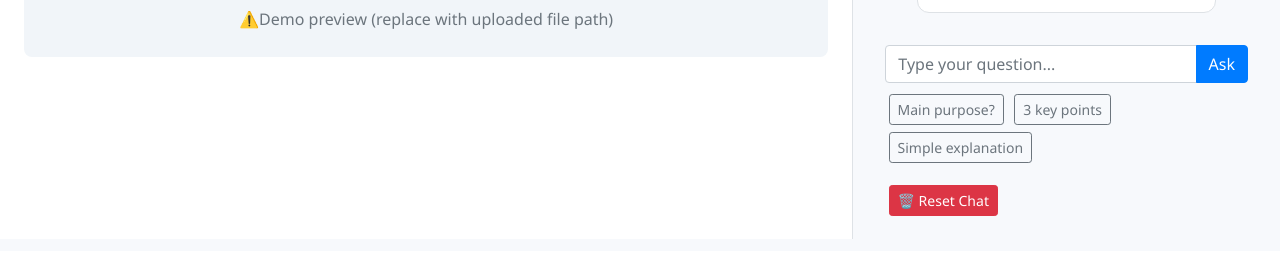
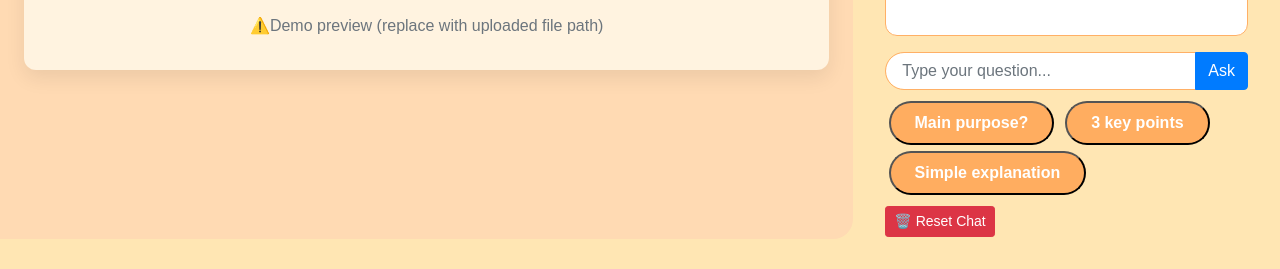
Before and after one commit to YuHan934/Hackathon, a PHP site: page /result.php in a window 1280 px wide. Shown: the part 561-830 px from the top of the page. Before the commit the page ends 800 px from the top, so only its background shows below. Run offline with PHP 8.4, Linux system fonts and the light colour scheme.

Commit message:
result.php

```diff
--- a/knowledgebase.dev-main/result.php
+++ b/knowledgebase.dev-main/result.php
@@ -51,13 +51,11 @@ if ($question) {
 
 // Handle Reset Chat
 if (isset($_POST['reset'])) {
-    $_SESSION['chat_history'] = []; // Only clear chat
-    // Keep uploadedFile and category intact
+    $_SESSION['chat_history'] = [];
     header("Location: " . $_SERVER['PHP_SELF']);
     exit;
 }
 ?>
-
 
 <!DOCTYPE html>
 <html lang="en">
@@ -65,24 +63,84 @@ if (isset($_POST['reset'])) {
 <meta charset="UTF-8">
 <title>Smart Summaries & Q&A | iFAST Smart Docs</title>
 <link rel="stylesheet" href="https://stackpath.bootstrapcdn.com/bootstrap/4.5.2/css/bootstrap.min.css">
+<style>
+:root {
+  --bg-color: #FFE6B3;
+  --text-color: #4A2C2A;
+  --card-bg: #FFDAB3;
+  --navbar-bg: #FFAD60;
+  --button-bg: #FF8050;
+  --button-text: #fff;
+}
 
-<style>
-body { font-family: 'Segoe UI', sans-serif; background: #f7f9fc; }
+/* Body */
+body { font-family: 'Poppins', sans-serif; background-color: var(--bg-color); color: var(--text-color); margin:0; }
 .container-fluid { height: 100vh; }
-.sidebar { background: #fff; padding: 1.5rem; height: 100vh; border-right: 1px solid #dee2e6; overflow-y: auto; }
-.preview-box { background: #f1f5f9; border-radius: 8px; padding: 10px; margin-bottom: 1rem; text-align: center; }
-iframe { width: 100%; height: 400px; border-radius: 8px; border: 1px solid #cbd5e0; }
-.main-content { padding: 2rem; overflow-y: auto; }
-.summary-box { background: #edf2f7; padding: 1.5rem; border-radius: 8px; margin-bottom: 2rem; }
-.chat-box { background: #fff; border: 1px solid #dee2e6; border-radius: 12px; padding: 1rem; max-width: auto; margin: 2rem; overflow-y: auto; max-height: 400px; }
-.message-row { display: flex; align-items: flex-start; margin-bottom: 1rem; }
-.avatar { margin-right: 0.5rem; font-size: 1.5rem; }
-.message { padding: 0.8rem 1rem; border-radius: 16px; max-width: auto; }
-.user { background: #d1e7ff; margin-left: auto; }
-.bot { background: #e2e8f0; }
-.suggested-questions { margin-top: 1rem; }
-.suggested-questions button { margin: 0.2rem; }
-.chat-controls { margin-top: 1rem; }
+
+/* Navbar */
+.navbar {
+  background-color: var(--navbar-bg);
+  border-radius: 0 0 20px 20px;
+  padding: 1rem 2rem;
+  box-shadow: 0 6px 15px rgba(0,0,0,0.1);
+}
+.navbar-brand { font-weight:700; font-size:1.8rem; color:#fff !important; }
+.navbar-brand small { font-weight:400; font-size:0.9rem; color:#FFF3E0; }
+.nav-link { color:#fff !important; }
+.nav-link:hover { color:#FFDAB3 !important; }
+
+/* Sidebar */
+.sidebar {
+  background-color: var(--card-bg);
+  padding: 1.5rem;
+  border-radius: 0 20px 20px 0;
+  height: 100vh;
+  overflow-y: auto;
+}
+.preview-box {
+  background-color:#FFF3E0;
+  border-radius:12px;
+  padding:1rem;
+  margin-bottom:1rem;
+  text-align:center;
+  box-shadow:0 8px 20px rgba(0,0,0,0.08);
+  transition: transform 0.4s ease;
+}
+.preview-box:hover { transform: scale(1.02); }
+iframe { width:100%; height:400px; border-radius:8px; border:1px solid #FFB066; }
+
+/* Main content */
+.main-content { padding:2rem; overflow-y:auto; }
+.summary-box { background: var(--card-bg); padding:1.5rem; border-radius:8px; margin-bottom:2rem; box-shadow:0 10px 20px rgba(0,0,0,0.08); width:auto; transition: all 0.4s ease; }
+.summary-box:hover { transform: scale(1.01) translateY(-2px); }
+
+/* Chat box */
+.chat-box {
+  background: #fff;
+  border:1px solid #FFB066;
+  border-radius:12px;
+  padding:1rem;
+  max-width:100%;
+  margin-bottom:1rem;
+  overflow-y:auto;
+  max-height:400px;
+  transition: all 0.5s ease;
+}
+.message-row { display:flex; align-items:flex-start; margin-bottom:1rem; opacity:0; transform: translateY(20px) scale(0.95); }
+.message { padding:0.8rem 1rem; border-radius:16px; max-width:auto; transition: all 0.5s ease; }
+.user { background:#d1e7ff; margin-left:auto; }
+.bot { background:#e2e8f0; }
+.avatar { margin-right:0.5rem; font-size:1.5rem; transform: scale(0); transition: all 0.5s ease; }
+
+/* Inputs & buttons */
+input[type="text"] { border-radius:50px; border:1px solid #FFB066; padding:0.5rem 1rem; width:100%; transition: all 0.3s ease; }
+input[type="text"]:focus { outline:none; box-shadow:0 0 8px rgba(255,128,80,0.3); border-color:#FF8050; }
+button { border-radius:50px; background-color: var(--button-bg); color: var(--button-text); font-weight:600; padding:0.5rem 1.5rem; transition:all 0.3s; }
+button:hover { transform:translateY(-2px) scale(1.05); box-shadow:0 5px 10px rgba(0,0,0,0.2); }
+
+/* Suggested questions buttons */
+.suggested-questions button { margin:0.2rem; border-radius:50px; background:#FFAD60; color:#fff; transition: all 0.3s ease; }
+.suggested-questions button:hover { background:#FF8050; transform: scale(1.05); }
 </style>
 </head>
 <body>
@@ -98,7 +156,6 @@ iframe { width: 100%; height: 400px; border-radius: 8px; border: 1px solid #cbd5
                 <?php $filePath = $uploadDir . $uploadedFile; ?>
                 <iframe src="https://mozilla.github.io/pdf.js/web/viewer.html?file=<?= urlencode($filePath) ?>"></iframe>
                 <p class="mt-2 text-muted">⚠️Demo preview (replace with uploaded file path)</p>
-
             </div>
         </div>
 
@@ -107,9 +164,8 @@ iframe { width: 100%; height: 400px; border-radius: 8px; border: 1px solid #cbd5
             <h3 class="mb-4">Smart Summaries & Q&A</h3>
 
             <!-- Summary Section -->
-            <div class="summary-box p-1 mb-3 shadow-sm rounded">
-                <h5 class="mb-3">🧠 AI-Generated Summary</h5>
-                <div class="summary-content" style="line-height:1.2; color:#2C3E50;">
+            <div class="summary-box">
+                <h5>🧠 AI-Generated Summary</h5>
                 <p><strong>Document:</strong> <?= htmlspecialchars($uploadedFile) ?></p>
                 <p><strong>Category:</strong> <?= htmlspecialchars($category) ?></p>
                 <hr>
@@ -119,8 +175,7 @@ iframe { width: 100%; height: 400px; border-radius: 8px; border: 1px solid #cbd5
                     <li>Point 2: Another essential detail.</li>
                     <li>Point 3: Key takeaway or insight.</li>
                 </ul>
-                    <p><strong>TL;DR:</strong> Covers main ideas, practical tips, and must-know info for quick understanding.</p>
-                </div>
+                <p><strong>TL;DR:</strong> Covers main ideas, practical tips, and must-know info.</p>
             </div>
 
             <!-- Q&A Section -->
@@ -128,11 +183,11 @@ iframe { width: 100%; height: 400px; border-radius: 8px; border: 1px solid #cbd5
                 <h5>💬 Q&A with Your Document</h5>
                 <?php if (!empty($_SESSION['chat_history'])): ?>
                     <?php foreach ($_SESSION['chat_history'] as $msg): ?>
-                        <div class="message-row new-message">
+                        <div class="message-row">
                             <div class="message user"><?= $msg['question'] ?> ❓</div>
                             <span class="avatar">🤔</span>
                         </div>
-                        <div class="message-row new-message">
+                        <div class="message-row">
                             <span class="avatar">🤖</span>
                             <div class="message bot"><?= $msg['answer'] ?></div>
                         </div>
@@ -149,7 +204,7 @@ iframe { width: 100%; height: 400px; border-radius: 8px; border: 1px solid #cbd5
                 <div class="input-group">
                     <input type="text" name="question" class="form-control" placeholder="Type your question..." required>
                     <div class="input-group-append">
-                        <button class="btn btn-primary">Ask</button>
+                        <button type="submit" class="btn btn-primary">Ask</button>
                     </div>
                 </div>
             </form>
@@ -159,59 +214,58 @@ iframe { width: 100%; height: 400px; border-radius: 8px; border: 1px solid #cbd5
                 <form method="POST" action="result.php">
                     <input type="hidden" name="docFile" value="<?= htmlspecialchars($uploadedFile) ?>">
                     <input type="hidden" name="category" value="<?= htmlspecialchars($category) ?>">
-                    <button name="question" value="What is the main purpose?" class="btn btn-outline-secondary btn-sm">Main purpose?</button>
-                    <button name="question" value="List 3 key points" class="btn btn-outline-secondary btn-sm">3 key points</button>
-                    <button name="question" value="Explain in simple words" class="btn btn-outline-secondary btn-sm">Simple explanation</button>
+                    <button name="question" value="What is the main purpose?">Main purpose?</button>
+                    <button name="question" value="List 3 key points">3 key points</button>
+                    <button name="question" value="Explain in simple words">Simple explanation</button>
                 </form>
+            </div>
 
             <!-- Reset chat -->
-            <div class="chat-controls">
+            <div class="chat-controls mt-2">
                 <form method="POST" action="result.php">
                     <input type="hidden" name="reset" value="1">
                     <button type="submit" class="btn btn-danger btn-sm">🗑️ Reset Chat</button>
                 </form>
             </div>
+
         </div>
     </div>
 </div>
 
-<!-- Animation for new messages -->
 <script>
-document.addEventListener('DOMContentLoaded', () => {
-    const chatBox = document.querySelector('.chat-box');
-    const newMessages = chatBox.querySelectorAll('.message-row.new-message');
-
-    newMessages.forEach((msg, i) => {
-        msg.style.opacity = 0;
-        msg.style.transform = 'translateY(20px)';
+// Animate messages and avatars
+function animateChat() {
+    const chatBox = document.getElementById('chatBox');
+    const rows = chatBox.querySelectorAll('.message-row');
+    rows.forEach((row, i) => {
         setTimeout(() => {
-            msg.style.transition = 'all 0.9s ease';
-            msg.style.opacity = 1;
-            msg.style.transform = 'translateY(0)';
-            msg.classList.remove('new-message'); // prevent re-animation
-        }, i * 100);
+            row.style.transition = 'all 0.6s cubic-bezier(0.68,-0.55,0.265,1.55)';
+            row.style.opacity = 1;
+            row.style.transform = 'translateY(0) scale(1)';
+            const avatar = row.querySelector('.avatar');
+            if(avatar){
+                avatar.style.transform = 'scale(1)';
+            }
+        }, i * 120);
     });
 
-    // Scroll to bottom
-    chatBox.scrollTop = chatBox.scrollHeight;
+    // Smooth scroll to bottom
+    chatBox.scrollTo({ top: chatBox.scrollHeight, behavior: 'smooth' });
+}
 
-    //Add AJAX JavaScript to handle form submission
-    document.getElementById('questionForm').addEventListener('submit', function(e) {
+document.addEventListener('DOMContentLoaded', () => {
+    animateChat();
+
+    document.getElementById('questionForm').addEventListener('submit', function(e){
         e.preventDefault();
-    const form = e.target;
-    const formData = new FormData(form);
-
-    fetch(form.action, {
-        method: 'POST',
-        body: formData
-    })
-    .then(response => response.text())
+        const formData = new FormData(this);
+        fetch(this.action, { method:'POST', body: formData })
+        .then(res => res.text())
         .then(html => {
-        // Extract the updated chat box from the response
             const parser = new DOMParser();
-        const doc = parser.parseFromString(html, 'text/html');
-        const newChatBox = doc.getElementById('chatBox');
-        document.getElementById('chatBox').innerHTML = newChatBox.innerHTML;
+            const doc = parser.parseFromString(html,'text/html');
+            document.getElementById('chatBox').innerHTML = doc.getElementById('chatBox').innerHTML;
+            animateChat();
         });
     });
 });
```
Lines whose indentation alone changed are shown as unchanged.
